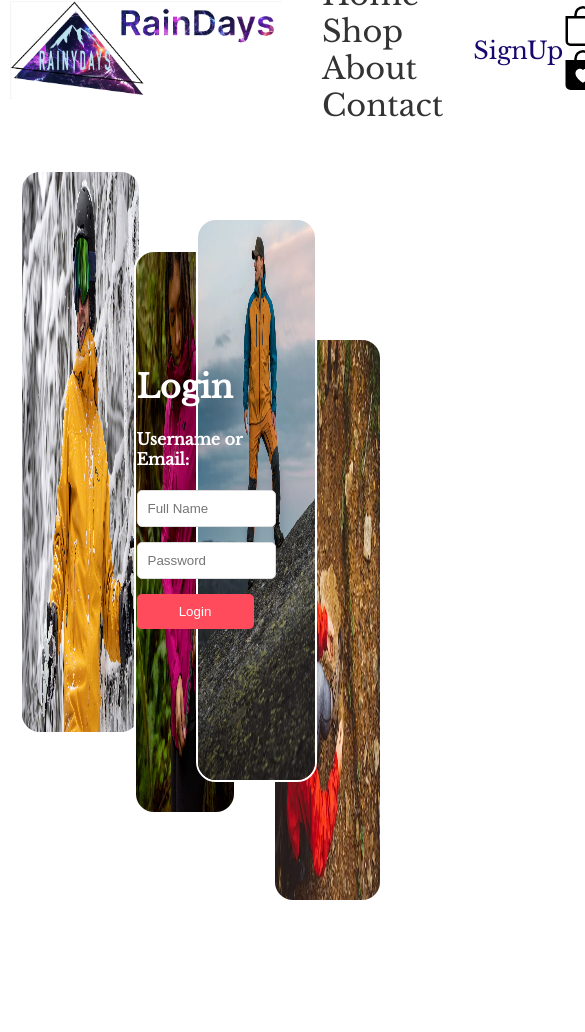
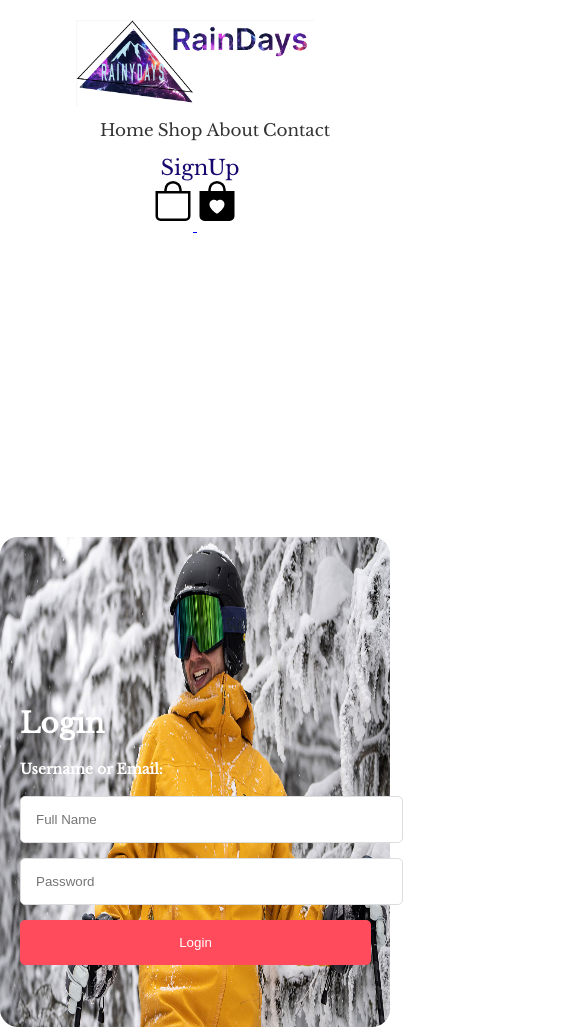
Before and after one commit to NoroffFEU/html-css-course-assignment-anashamdaan, a plain HTML site: page login.html in a window 390 px wide. Shown: the top 1032 px of the page, 585 px wide, since content can reach past the window. Drawn offline with nearby package versions, Linux system fonts and the light colour scheme.

Commit message:
Update loginstyle.css

```diff
--- a/loginstyle.css
+++ b/loginstyle.css
@@ -222,7 +222,79 @@ footer,p{
 
 
 
+
+
 @media (max-width: 768px) {
-    .footer-middle {
+    header {
         flex-direction: column;
+        height: auto;
+        padding: 20px 10px; /
     }
+
+    nav ul, .footer-middle {
+        flex-direction: column;
+        align-items: center;
+    }
+
+    nav li {
+        margin-right: 0;
+        margin-bottom: 10px;
+    }
+
+    .icons {
+        order: -1;
+        margin-bottom: 10px;
+    }
+
+    .hero-section {
+        position: relative;
+    }
+
+    .hero-image.left, .hero-image.center, .hero-image.right, .hero-image.one {
+        width: 100%;
+        position: relative;
+        left: 50%;
+        bottom: -20em;
+        transform: translateX(-50%);
+        top: initial;
+        margin-bottom: 20px;
+    }
+
+    .login-form-container {
+        width: 80%;
+        margin: 20px auto;
+        bottom: initial;
+        position: relative;
+        bottom:120em;
+    }
+
+    .hero-content {
+        position: static;
+        padding: 20px;
+        text-align: center;
+    }
+}
+
+
+@media (max-width: 480px) {
+    body, html {
+        font-size: 14px;
+    }
+
+    nav li {
+        font-size: 1.2em;
+    }
+
+    .hero-image {
+        width: 80%;
+
+    }
+
+    .login-form-container {
+        width: 90%;
+    }
+
+    .form-group input[type="text"], .form-group input[type="password"], #login-form button {
+        padding: 15px;
+    }
+}
```
